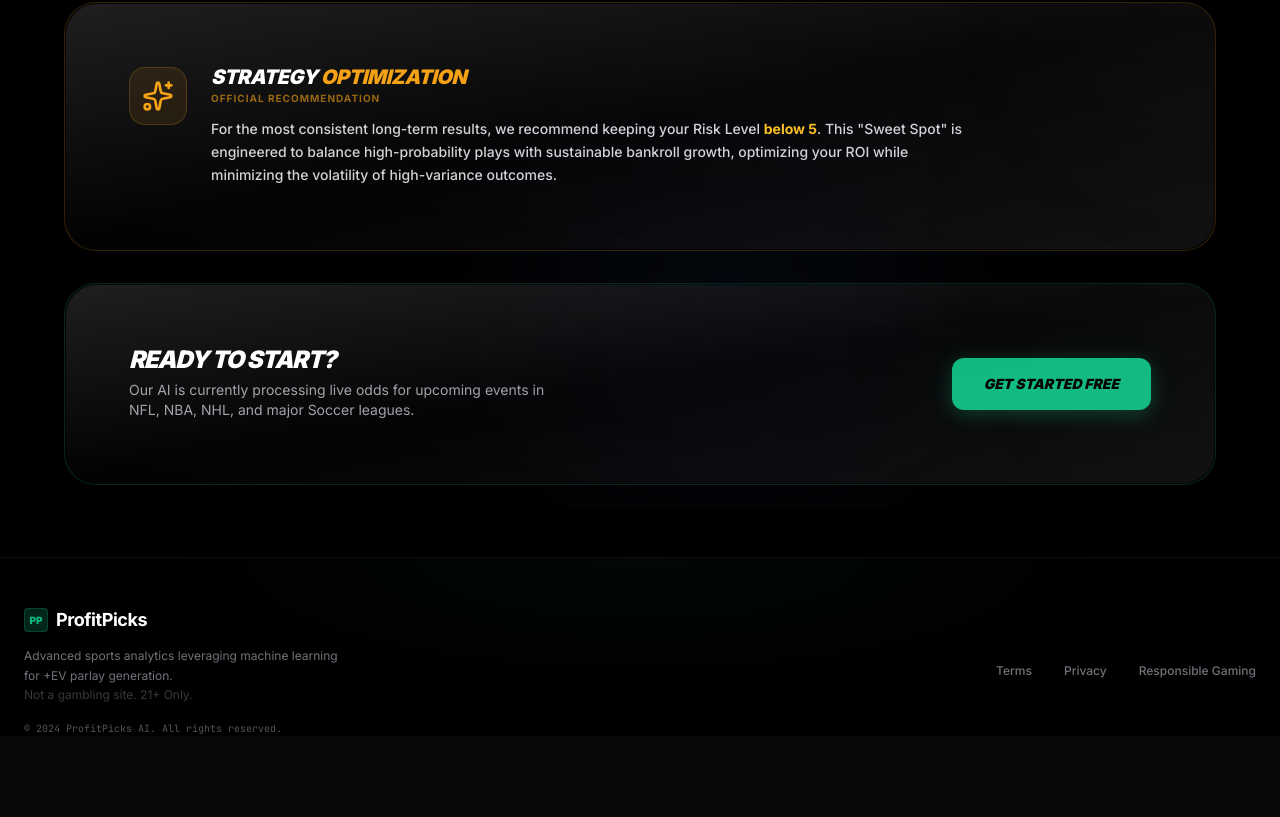
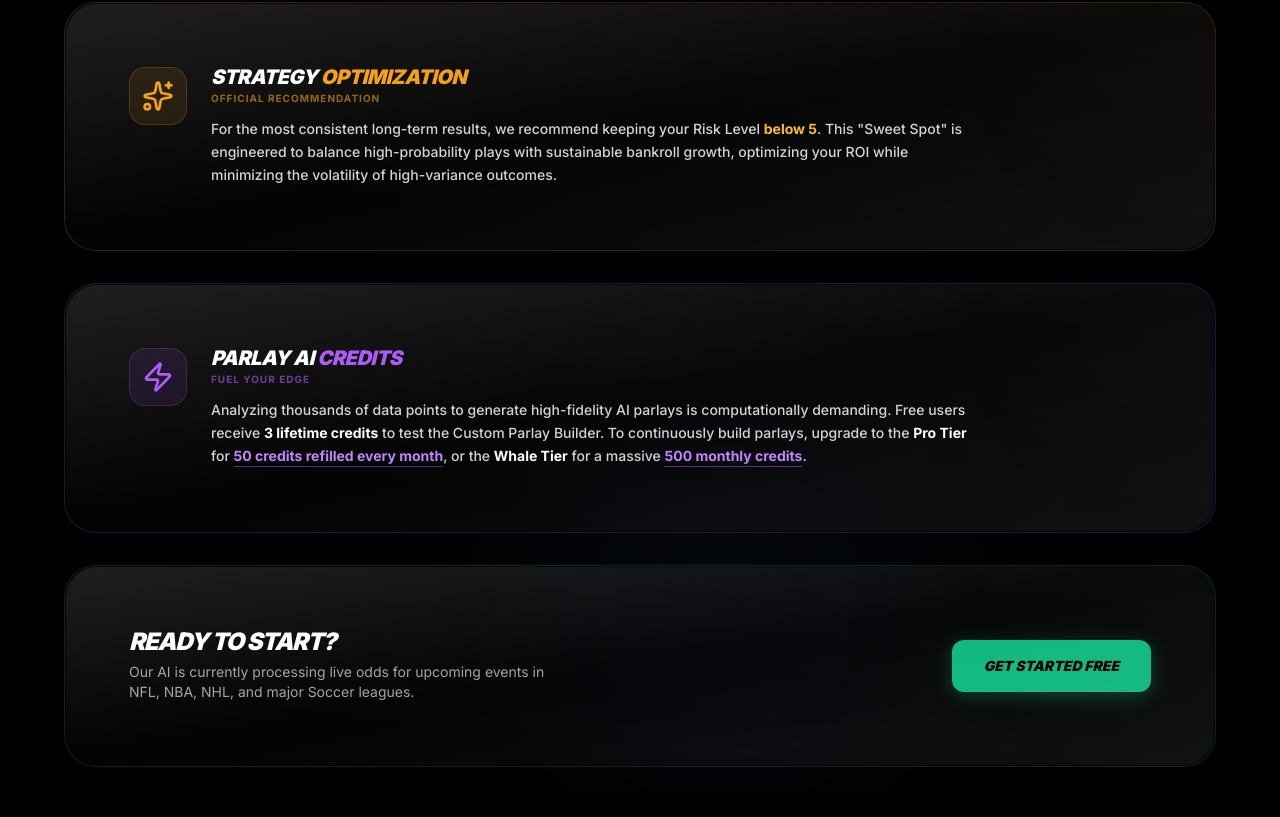
Before and after one commit to solomon321841/Sharppicks-ai, a Next.js app: page /how-it-works in a window 1280 px wide. Shown: the part 963-1780 px from the top of the page. Before the commit the page ends 1699 px from the top, so only its background shows below. Built offline with nearby package versions, Linux system fonts and the light colour scheme.

Commit message:
Update How to Use pages to explain the parlay credit system

```diff
--- a/components/shared/HowToUseContent.tsx
+++ b/components/shared/HowToUseContent.tsx
@@ -1,7 +1,7 @@
 'use client'
 
 import { DashboardCard } from "@/components/dashboard/DashboardCard"
-import { Brain, CalendarDays, PlusCircle, History, Target, Sparkles, HelpCircle } from "lucide-react"
+import { Brain, CalendarDays, PlusCircle, History, Target, Sparkles, HelpCircle, Zap } from "lucide-react"
 import { motion } from "framer-motion"
 
 const sections = [
@@ -130,6 +130,28 @@ export function HowToUseContent({ isPublic = false }: { isPublic?: boolean }) {
                     </div>
                 </DashboardCard>
 
+                {/* Credit System Section */}
+                <DashboardCard delay={0.45} glowColor="purple" className="bg-purple-500/5 border-purple-500/10 mb-8">
+                    <div className="p-6 md:p-8 flex flex-col md:flex-row gap-6 items-start">
+                        <div className="p-3 bg-purple-500/10 rounded-2xl border border-purple-500/20 shrink-0">
+                            <Zap className="w-8 h-8 text-purple-500" />
+                        </div>
+                        <div className="space-y-3">
+                            <div className="space-y-1">
+                                <h3 className="text-xl font-black text-white italic tracking-tight uppercase leading-none">
+                                    Parlay AI <span className="text-purple-500">Credits</span>
+                                </h3>
+                                <p className="text-[10px] font-bold text-purple-500/60 uppercase tracking-widest">
+                                    Fuel Your Edge
+                                </p>
+                            </div>
+                            <p className="text-sm text-zinc-300 leading-relaxed max-w-3xl font-medium">
+                                Analyzing thousands of data points to generate high-fidelity AI parlays is computationally demanding. Free users receive <span className="text-white font-bold">3 lifetime credits</span> to test the Custom Parlay Builder. To continuously build parlays, upgrade to the <span className="text-white font-bold">Pro Tier</span> for <span className="border-b border-purple-500/50 pb-0.5 text-purple-400 font-bold">50 credits refilled every month</span>, or the <span className="text-white font-bold">Whale Tier</span> for a massive <span className="border-b border-purple-500/50 pb-0.5 text-purple-400 font-bold">500 monthly credits</span>.
+                            </p>
+                        </div>
+                    </div>
+                </DashboardCard>
+
                 <DashboardCard delay={0.5} glowColor="emerald" className="bg-emerald-500/5 border-emerald-500/20">
                     <div className="p-8 flex flex-col md:flex-row items-center gap-8 justify-between">
                         <div className="space-y-2 text-center md:text-left">
```
